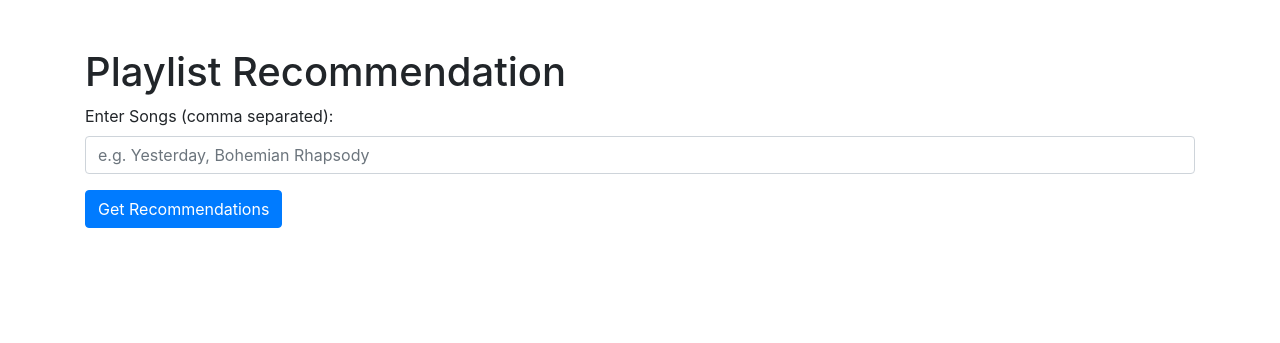
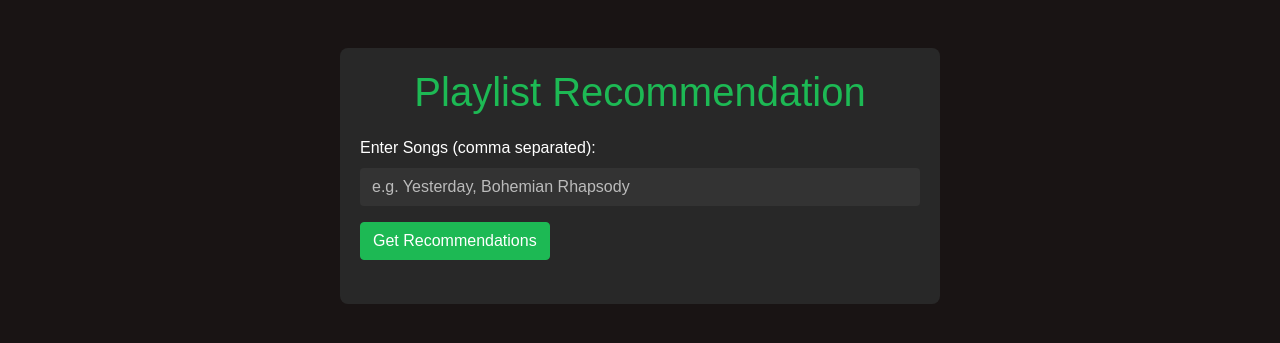
Before and after one commit to othmaneechc/cs401, a Flask app: page / in a window 1280 px wide. Shown: the top 343 px of the page. Run offline with Flask 3, Linux system fonts and the light colour scheme; some libraries are stand-ins or nearby versions.

Commit message:
Upgrading UI/UX

```diff
--- a/api_service/templates/index.html
+++ b/api_service/templates/index.html
@@ -3,7 +3,10 @@
 <head>
   <meta charset="UTF-8">
   <title>Playlist Recommendation Service</title>
+  <!-- Bootstrap CSS CDN -->
   <link rel="stylesheet" href="https://stackpath.bootstrapcdn.com/bootstrap/4.5.2/css/bootstrap.min.css">
+  <!-- Custom Spotify-themed CSS -->
+  <link rel="stylesheet" href="style.css">
 </head>
 <body>
   <div class="container mt-5">
@@ -17,47 +20,7 @@
     </form>
     <div id="results" class="mt-4"></div>
   </div>
-
-  <script>
-document.getElementById('recommendForm').addEventListener('submit', function(event) {
-  event.preventDefault();
-  const input = document.getElementById('songsInput').value;
-  const songsArray = input.split(',').map(song => song.trim()).filter(song => song !== "");
-
-  fetch('/api/recommend', {
-    method: 'POST',
-    headers: { 'Content-Type': 'application/json' },
-    body: JSON.stringify({ songs: songsArray })
-  })
-  .then(response => {
-    // Check if response is OK; if not, extract error message and throw it
-    if (!response.ok) {
-      return response.json().then(err => { throw err; });
-    }
-    return response.json();
-  })
-  .then(data => {
-    let html = `<h3>Recommendations:</h3>`;
-    if(data.songs && data.songs.length > 0) {
-      html += `<ul>`;
-      data.songs.forEach(song => {
-        html += `<li>${song}</li>`;
-      });
-      html += `</ul>`;
-    } else if(data.error) {
-      html += `<p class="text-danger">${data.error}</p>`;
-    } else {
-      html += `<p>No recommendations found.</p>`;
-    }
-    html += `<p><strong>Version:</strong> ${data.version}</p>`;
-    html += `<p><strong>Model Date:</strong> ${data.model_date}</p>`;
-    document.getElementById('results').innerHTML = html;
-  })
-  .catch(error => {
-    console.error('Error:', error);
-    document.getElementById('results').innerHTML = `<p class="text-danger">Error: ${error.error || 'An unexpected error occurred.'}</p>`;
-  });
-});
-  </script>
+  <!-- External JavaScript -->
+  <script src="script.js"></script>
 </body>
 </html>
--- /dev/null
+++ b/api_service/templates/style.css
@@ -0,0 +1,40 @@
+/* Spotify-themed style */
+body {
+    background-color: #191414;
+    color: #fff;
+    font-family: Arial, sans-serif;
+  }
+
+  .container {
+    max-width: 600px;
+    background-color: #282828;
+    padding: 20px;
+    border-radius: 8px;
+    margin-top: 50px;
+  }
+
+  h1 {
+    color: #1DB954;
+    text-align: center;
+    margin-bottom: 20px;
+  }
+
+  .btn-primary {
+    background-color: #1DB954;
+    border-color: #1DB954;
+  }
+
+  .btn-primary:hover {
+    background-color: #17a44d;
+    border-color: #17a44d;
+  }
+
+  .form-control {
+    background-color: #333;
+    color: #fff;
+    border: none;
+  }
+
+  .form-control::placeholder {
+    color: #bbb;
+  }
--- a/k8s/deployment.yaml
+++ b/k8s/deployment.yaml
@@ -15,7 +15,7 @@ spec:
     spec:
       containers:
       - name: playlist-api
-        image: quay.io/othmaneechchabi/playlist-api:1.5
+        image: quay.io/othmaneechchabi/playlist-api:1.6
         ports:
         - containerPort: 5000
         volumeMounts:
```
Also changed, not shown: api_service/templates/script.js (added, +42 -0 lines).
